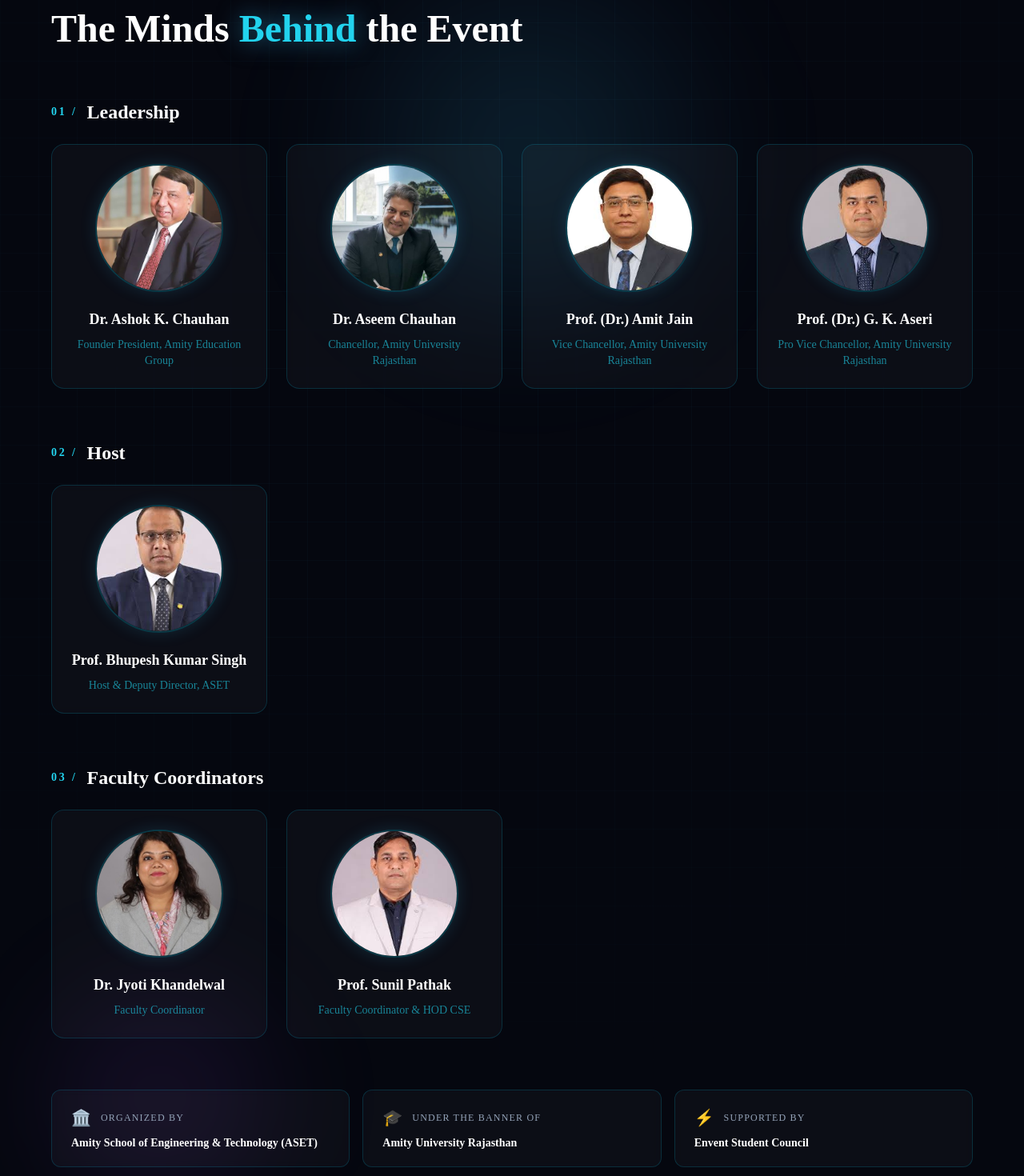
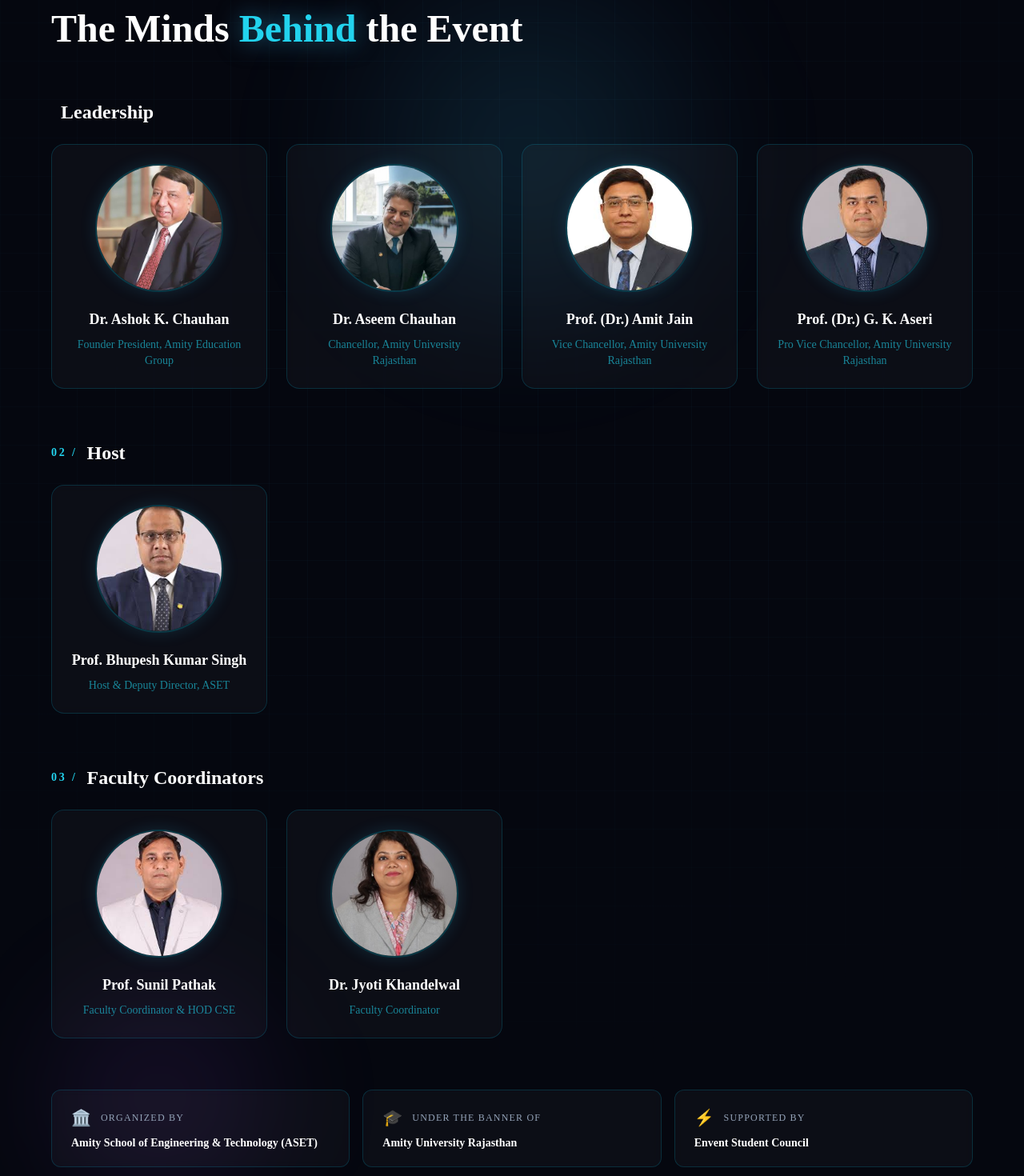
Before and after one commit to ishan-dsa/webamihacks2026, a Next.js app: page / in a window 1280 px wide. Shown: the part 7520-8990 px from the top of the page at 80% size. Built offline with nearby package versions, Linux system fonts and the light colour scheme.

Commit message:
Update Committee.tsx

```diff
--- a/components/Committee.tsx
+++ b/components/Committee.tsx
@@ -37,16 +37,19 @@ const host = [
 ];
 
 const facultyCoordinators = [
+
+
+{
+    name: "Prof. Sunil Pathak",
+    role: "Faculty Coordinator & HOD CSE",
+    image: "/committee/sunil.jpg",
+  },
   {
     name: "Dr. Jyoti Khandelwal",
     role: "Faculty Coordinator",
     image: "/committee/jyoti.jpg",
   },
-  {
-    name: "Prof. Sunil Pathak",
-    role: "Faculty Coordinator & HOD CSE",
-    image: "/committee/sunil.jpg",
-  },
+
 ];
 
 type FacultyMember = {
@@ -161,7 +164,7 @@ export default function Committee() {
           className="text-xl sm:text-2xl font-semibold text-white mb-6 flex items-center gap-3"
         >
           <span className="text-cyan-400 font-mono-code text-sm tracking-[0.2em] uppercase">
-            01 /
+
           </span>
           Leadership
         </motion.h3>
```
